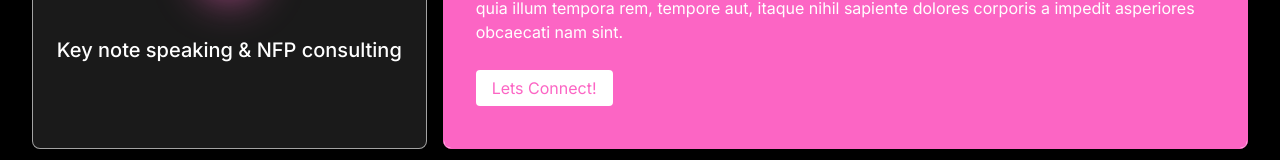
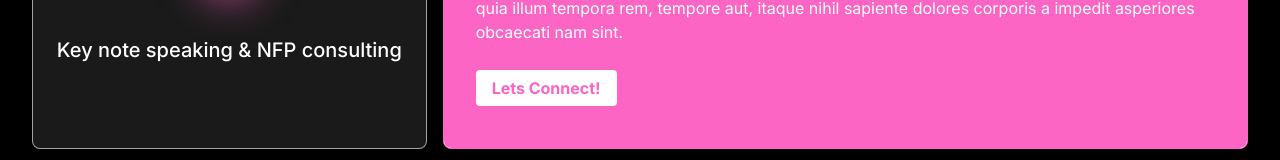
Before and after one commit to codesydney/wundirra, a Next.js app: page / in a window 1280 px wide. Shown: the part 2523-2683 px from the top of the page. Built offline with nearby package versions, Linux system fonts and the light colour scheme.

Commit message:
Abondended the large butterfly

```diff
--- a/src/components/expertise/ExpertiseSection.tsx
+++ b/src/components/expertise/ExpertiseSection.tsx
@@ -102,7 +102,7 @@ const ExpertiseSection: FC = () => {
               </p>
             </div>
             <div className="self-start">
-              <LinkButton type="secondary" href="/">
+              <LinkButton classOverride="font-bold" type="secondary" href="/">
                 Lets Connect!
               </LinkButton>
             </div>
--- a/src/components/hero/HeroSection.tsx
+++ b/src/components/hero/HeroSection.tsx
@@ -8,7 +8,7 @@ export default function HeroSection() {
     <SectionWrapper customClass="pb-0 md:pb-0 lg:pb-0">
       <div className="mt-8 md:mt-12 relative xl:mt-20">
         <div className="max-w-[800px] mx-auto relative z-10">
-          <h1 className="text-center text-4xl font-semibold sm:text-5xl lg:text-6xl mb-6 capitalize">
+          <h1 className="text-center text-4xl font-semibold sm:text-5xl lg:text-6xl mb-6 capitalize drop-shadow-xl">
             <span className="bg-gradient-to-r from-wun-primary via-wun-primary via-20% to-custom-light bg-clip-text text-transparent">
               Driving positive
             </span>{' '}
```
